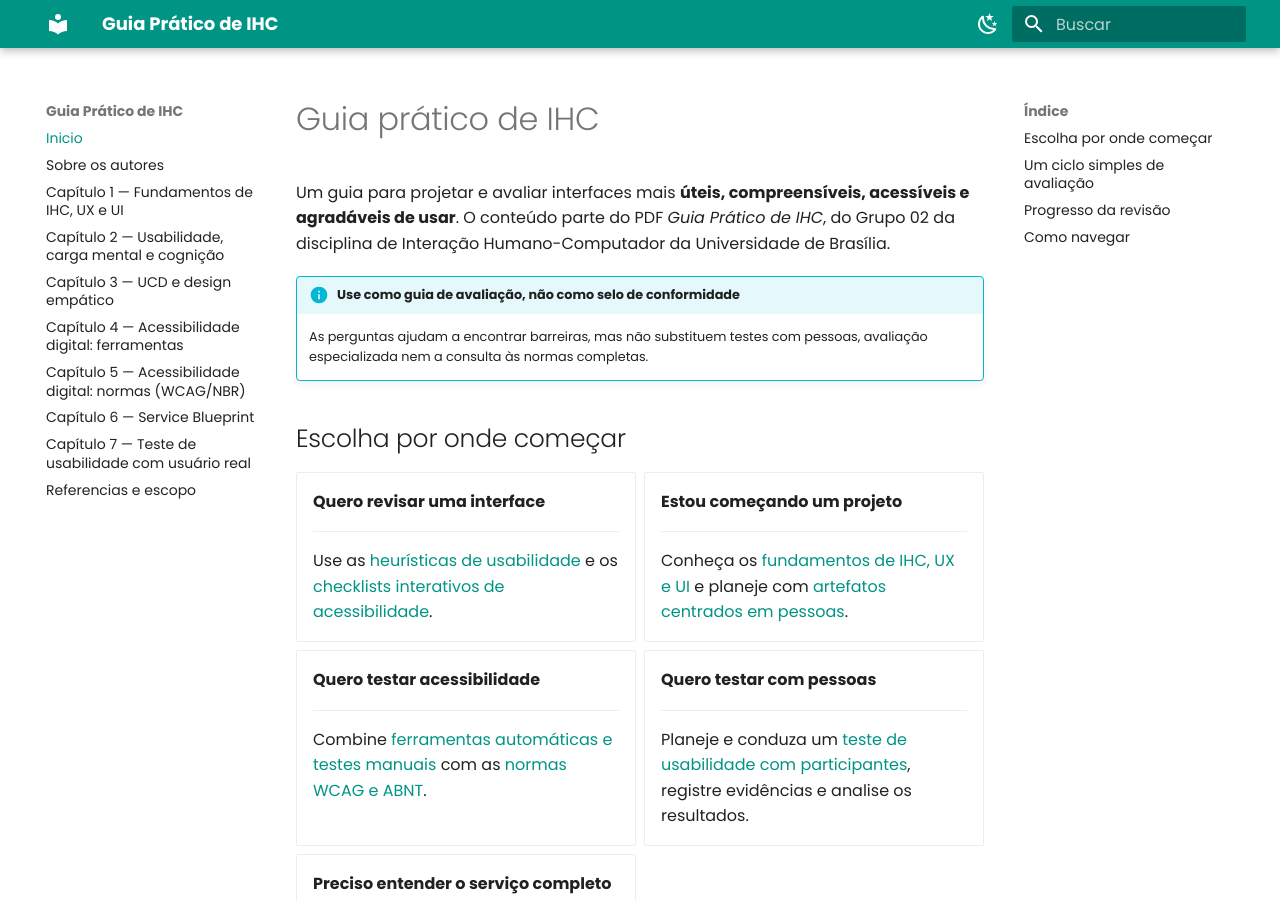
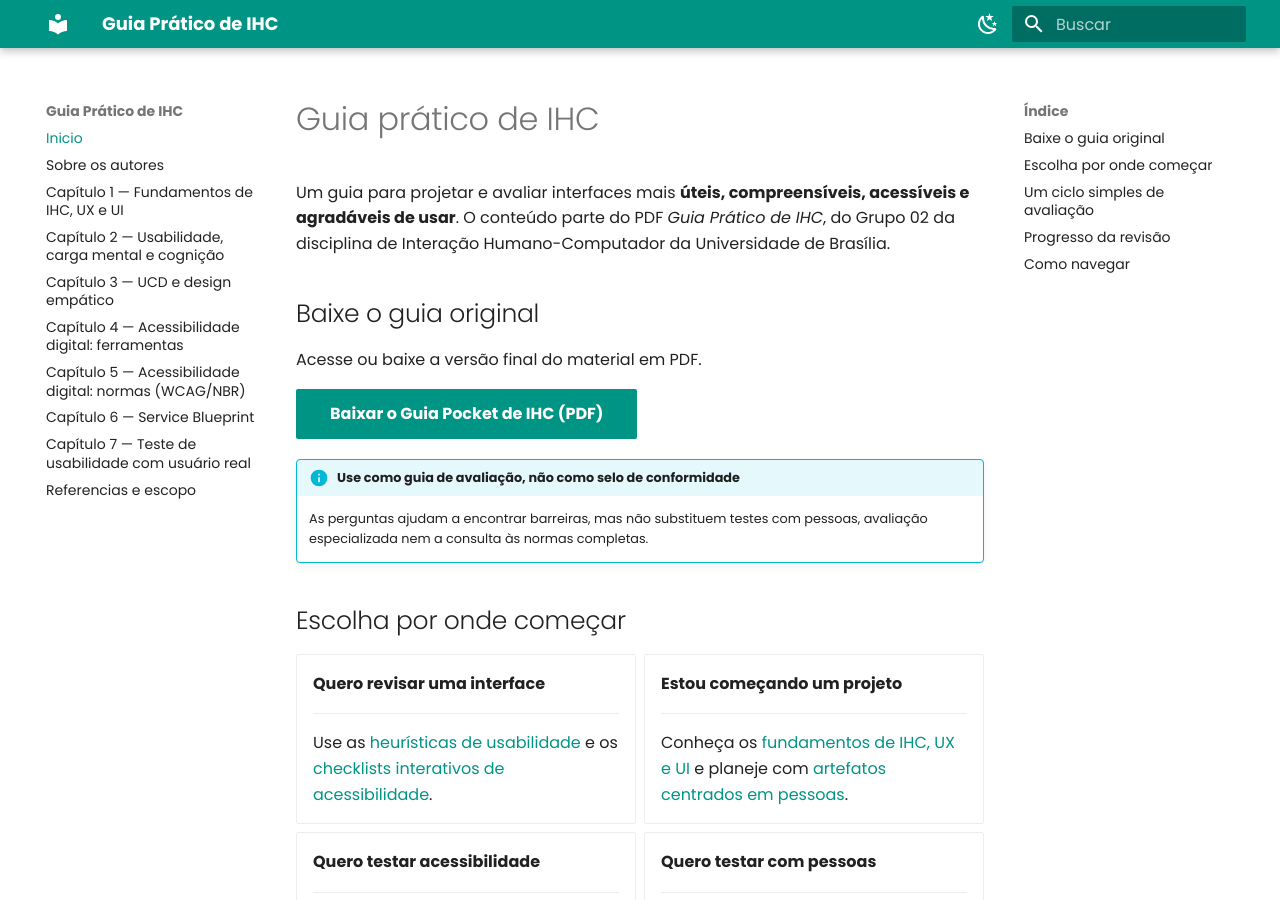
Before and after one commit to UnB-IHC/IHC_2026.2_Grupo02, an MkDocs documentation site: the page built from manual-ihc/index.md, in a window 1280 px wide and 900 px high. Built offline with MkDocs 1.6.1 and Material for MkDocs 9.7.7, drawn with Linux system fonts in a browser that asks for light colours.

Commit message:
add: disponibilizando o download do guia em pdf

```diff
--- a/manual-ihc/index.md
+++ b/manual-ihc/index.md
@@ -1,6 +1,12 @@
 # Guia prático de IHC
 
 Um guia para projetar e avaliar interfaces mais **úteis, compreensíveis, acessíveis e agradáveis de usar**. O conteúdo parte do PDF *Guia Prático de IHC*, do Grupo 02 da disciplina de Interação Humano-Computador da Universidade de Brasília.
+
+## Baixe o guia original
+
+Acesse ou baixe a versão final do material em PDF.
+
+[Baixar o Guia Pocket de IHC (PDF)](arquivos/guia-pocket-ihc-grupo-02.pdf){ .md-button .md-button--primary download }
 
 !!! info "Use como guia de avaliação, não como selo de conformidade"
     As perguntas ajudam a encontrar barreiras, mas não substituem testes com pessoas, avaliação especializada nem a consulta às normas completas.
```
Also changed, not shown: 1 other file.
